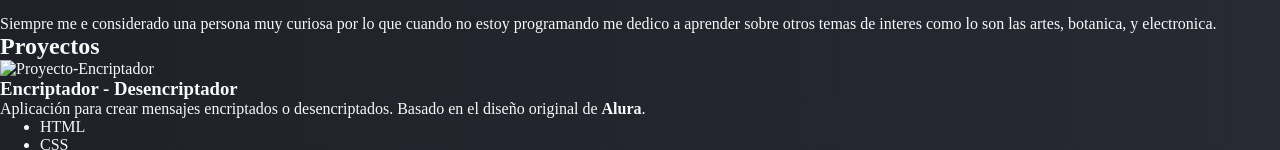
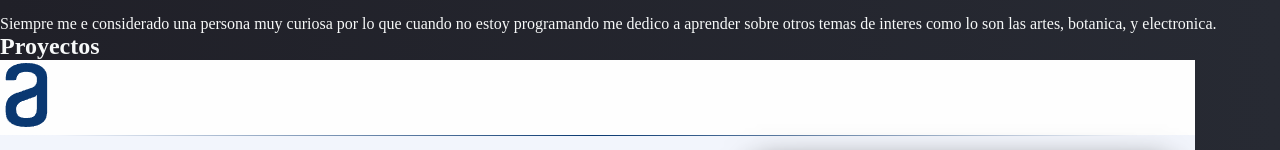
Before and after one commit to SirZempo/Portafile, a plain HTML site: page index.html in a window 1280 px wide. Shown: the part 1170-1320 px from the top of the page. Drawn offline with Linux system fonts and the light colour scheme; the site is published under a folder, as on GitHub Pages, so addresses that start at the root find nothing.

Commit message:
Se cambio url de la imagen proyecto

```diff
--- a/index.html
+++ b/index.html
@@ -91,7 +91,7 @@
         <section id="proyectos">
             <h1>Proyectos</h1>
             <article class="contenedor-proyectos">
-                <img src="/img/encriptador.png" alt="Proyecto-Encriptador">
+                <img src="img/encriptador.png" alt="Proyecto-Encriptador">
                 <section class="proyecto-cuerpo">
                     <div class="proyecto-contenido">
                         <h3>Encriptador - Desencriptador</h3>
```
